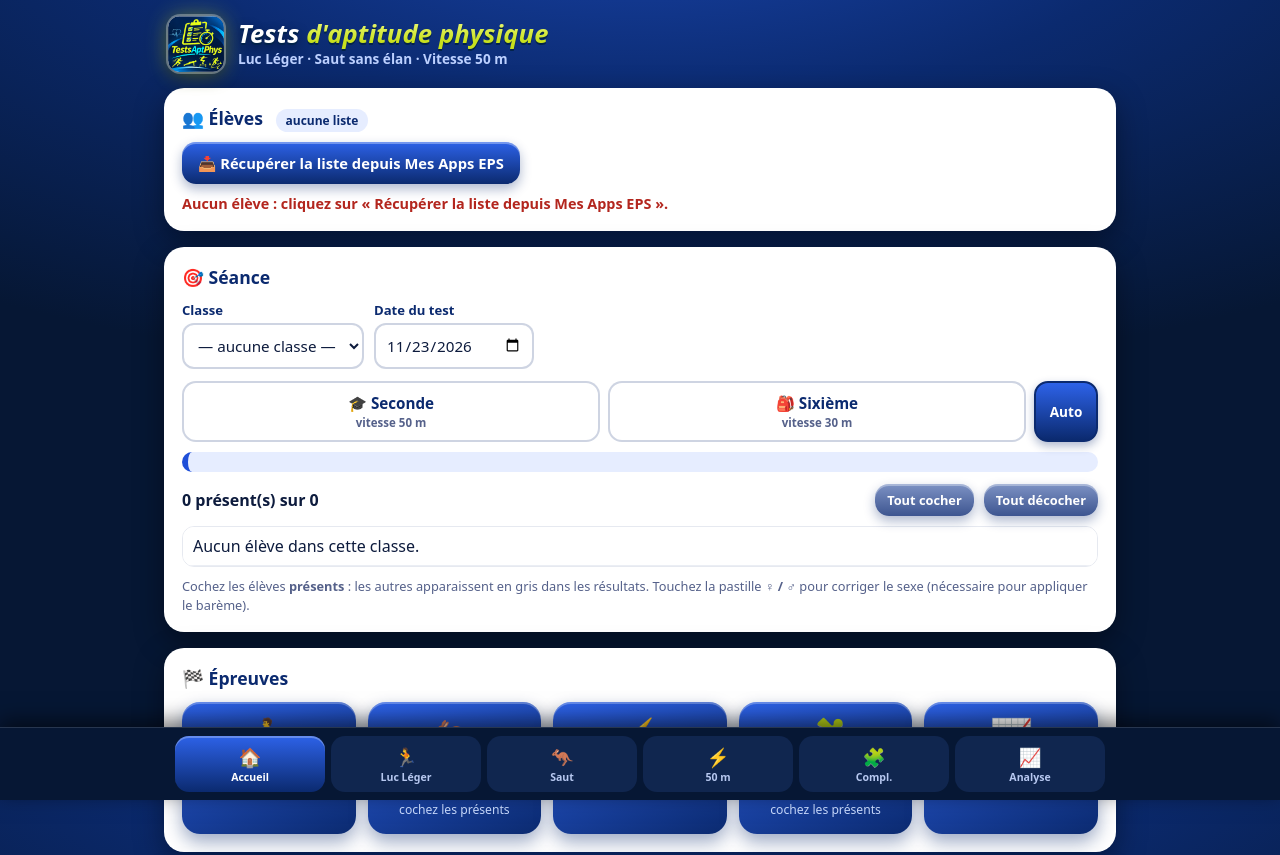
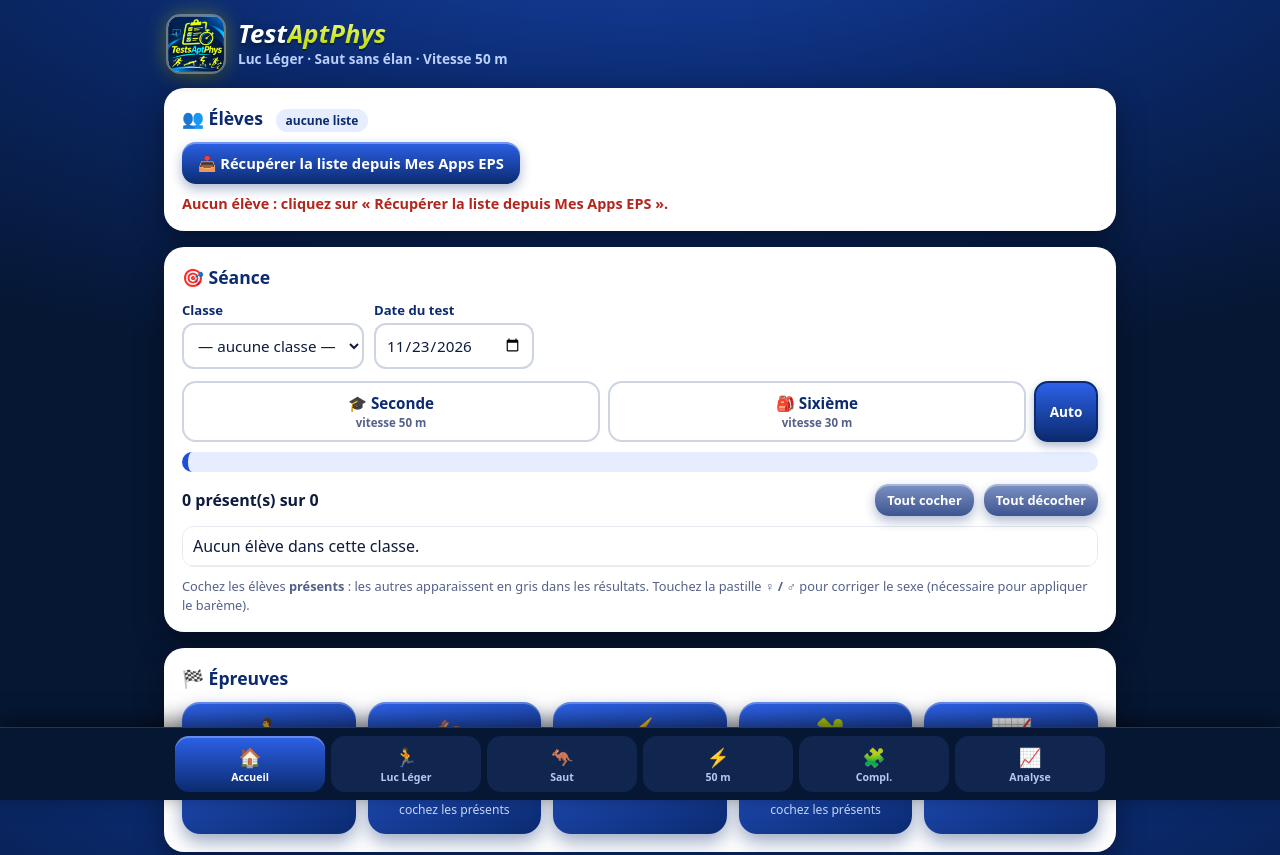
Before and after one commit to VinzToc/Tests_Aptitude_EPS, a plain HTML site: page index.html in a window 1280 px wide. Shown: the top 855 px of the page. Drawn offline with Linux system fonts and the light colour scheme.

Commit message:
Titre de l'en-tête, de l'onglet et de l'écran d'accueil : nom officiel de l'application
Co-Authored-By: Claude Opus 5.5 <noreply@anthropic.com>
Claude-Session: https://claude.ai/code/session_01DWMzvD6ztMEfLaUiDk1reh

```diff
--- a/index.html
+++ b/index.html
@@ -15,7 +15,7 @@
 </style>
 </head><body>
 <header class="hd"><img src="icons/icon-192.png" alt="" width="56" height="56">
- <div><h1>Tests <span class="tm">d'aptitude physique</span></h1><p id="hdSub">Luc Léger · Saut sans élan · Vitesse 50 m</p><span id="nivBadge" class="nivbadge"></span></div></header>
+ <div><h1>Test<span class="tm">AptPhys</span></h1><p id="hdSub">Luc Léger · Saut sans élan · Vitesse 50 m</p><span id="nivBadge" class="nivbadge"></span></div></header>
 
 <main>
 <!-- ───────── ACCUEIL ───────── -->
```
Also changed, not shown: manifest.webmanifest.
